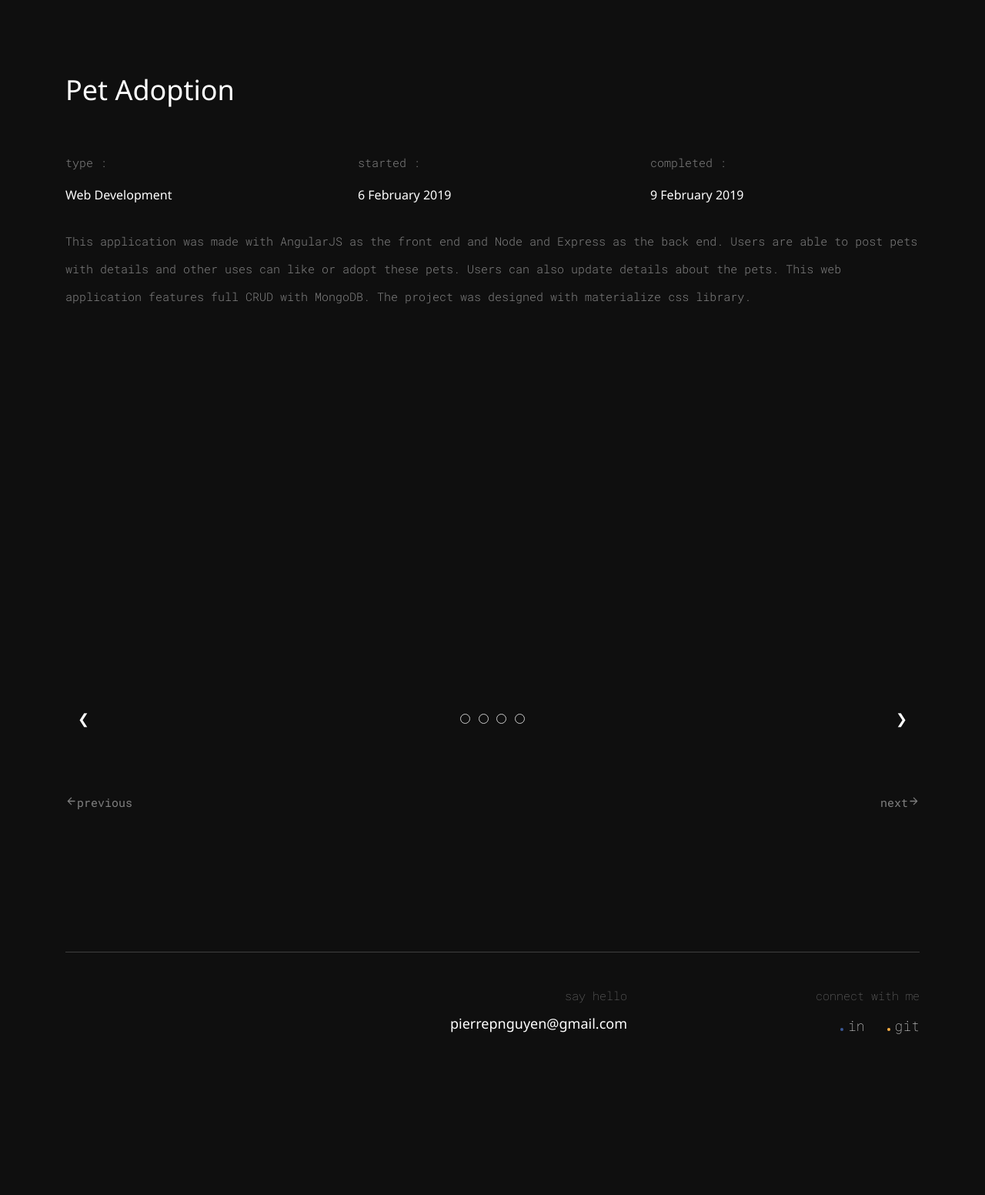
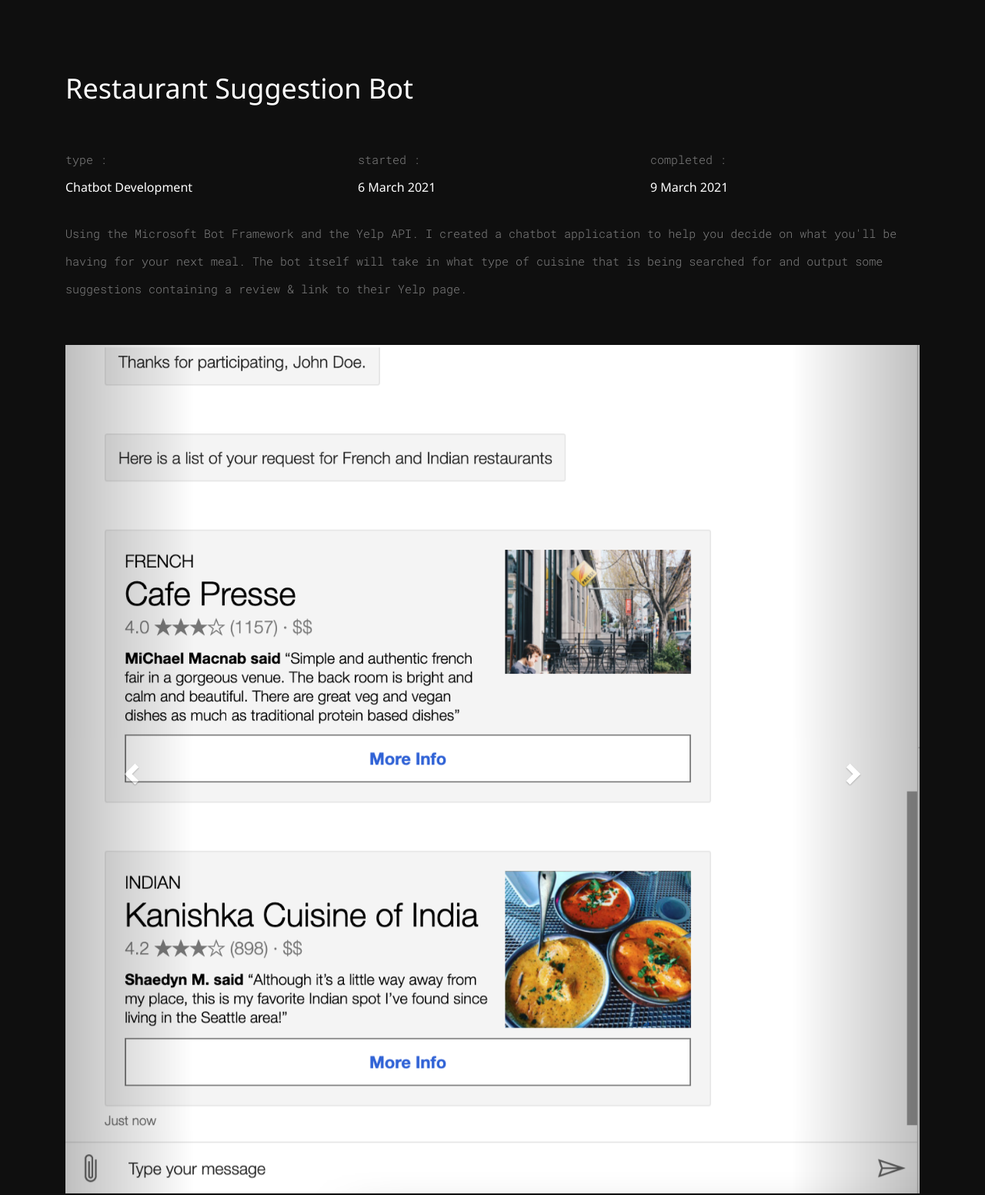
Before and after one commit to pierrepnguyen/portfolio, a plain HTML site: page project_2.html in a window 1280 px wide. Shown: the part 83-1635 px from the top of the page at 77% size. Before the commit the page ends 1579 px from the top, so only its background shows below. Drawn offline with nearby package versions, Linux system fonts and the light colour scheme.

Commit message:
updated projects

```diff
--- a/project_2.html
+++ b/project_2.html
@@ -5,14 +5,17 @@
       <meta name="viewport" content="width=device-width, initial-scale=1.0">
       <meta http-equiv="X-UA-Compatible" content="ie=edge">
       <link rel="shortcut icon" type="image/png" href="img/favicon.ico">
-      <title>Pet Adoption | Pierre Nguyen | Developer Portfolio</title>
+      <title>Restaurant Suggestion Bot | Pierre Nguyen | Developer Portfolio</title>
 
       <!-- stylesheet -->
       <link rel="stylesheet" href="style.css">
 
       <!-- bootstrap cdns -->
       <link rel="stylesheet" href="https://stackpath.bootstrapcdn.com/bootstrap/4.3.1/css/bootstrap.min.css">
+      <link rel="stylesheet" href="https://maxcdn.bootstrapcdn.com/bootstrap/3.4.1/css/bootstrap.min.css">
       <script src="https://stackpath.bootstrapcdn.com/bootstrap/4.3.1/js/bootstrap.min.js"></script>
+      <script src="https://ajax.googleapis.com/ajax/libs/jquery/3.5.1/jquery.min.js"></script>
+      <script src="https://maxcdn.bootstrapcdn.com/bootstrap/3.4.1/js/bootstrap.min.js"></script>
 
       <!-- google fonts -->
       <link href="https://fonts.googleapis.com/css?family=Roboto+Mono:100,100i,300,300i,400,400i,500,500i,700,700i" rel="stylesheet">
@@ -107,26 +110,26 @@
                     <div class="col-lg-12">
                         <br>
 
-                        <h1 class="wow fadeInUp" data-wow-delay="1s">Pet Adoption</h1><br><br>
+                        <h1 class="wow fadeInUp" data-wow-delay="1s">Restaurant Suggestion Bot</h1><br><br>
 
                         <div class="row">
                             <div class="col-lg-4">
                                 <p class="wow fadeInUp" data-wow-delay="1.2s">type :</p>
-                                <h6 class="wow fadeInUp" data-wow-delay="1.3s">Web Development</h6>
+                                <h6 class="wow fadeInUp" data-wow-delay="1.3s">Chatbot Development</h6>
                             </div>
 
                             <div class="col-lg-4">
                                 <p class="wow fadeInUp" data-wow-delay="1.4s">started :</p>
-                                <h6 class="wow fadeInUp" data-wow-delay="1.5s">6 February 2019</h6>
+                                <h6 class="wow fadeInUp" data-wow-delay="1.5s">6 March 2021</h6>
                             </div>
 
                             <div class="col-lg-4">
                                 <p class="wow fadeInUp" data-wow-delay="1.6s">completed :</p>
-                                <h6 class="wow fadeInUp" data-wow-delay="1.7s">9 February 2019</h6>
+                                <h6 class="wow fadeInUp" data-wow-delay="1.7s">9 March 2021</h6>
                             </div>
                         </div>
                         <br>
-                        <p class="wow fadeInUp" data-wow-delay="1.8s">This application was made with AngularJS as the front end and Node and Express as the back end. Users are able to post pets with details and other uses can like or adopt these pets. Users can also update details about the pets. This web application features full CRUD with MongoDB. The project was designed with materialize css library.</p>
+                        <p class="wow fadeInUp" data-wow-delay="1.8s">Using the Microsoft Bot Framework and the Yelp API. I created a chatbot application to help you decide on what you'll be having for your next meal. The bot itself will take in what type of cuisine that is being searched for and output some suggestions containing a review & link to their Yelp page.</p>
                     </div>
                 </div>
             </div>
@@ -141,19 +144,34 @@
                 <br><br>
                 <div class="row">
                     <div class="col-md-12">
-                      <div class="project wow fadeInUp w3-display-container" data-wow-delay="0.8s" style="max-width:100%">
-                        <img class="mySlides" src="img/Index.png" style="width:100%">
-                        <img class="mySlides" src="img/Add.png" style="width:100%">
-                        <img class="mySlides" src="img/Details.png" style="width:100%">
-                        <img class="mySlides" src="img/Edit.png" style="width:100%">
-                        <div class="w3-center w3-container w3-section w3-large w3-text-white w3-display-bottommiddle" style="width:100%">
-                          <div class="w3-left w3-hover-text-khaki" onclick="plusDivs(-1)">&#10094;</div>
-                          <div class="w3-right w3-hover-text-khaki" onclick="plusDivs(1)">&#10095;</div>
-                          <span class="w3-badge demo w3-border w3-transparent w3-hover-blue" onclick="currentDiv(1)"></span>
-                          <span class="w3-badge demo w3-border w3-transparent w3-hover-blue" onclick="currentDiv(2)"></span>
-                          <span class="w3-badge demo w3-border w3-transparent w3-hover-blue" onclick="currentDiv(3)"></span>
-                          <span class="w3-badge demo w3-border w3-transparent w3-hover-blue" onclick="currentDiv(4)"></span>
+                      <div id="myCarousel" class="carousel slide" data-ride="carousel">
+                        <!-- Indicators -->
+                        <ol class="carousel-indicators">
+                          <li data-target="#myCarousel" data-slide-to="0" class="active"></li>
+                          <li data-target="#myCarousel" data-slide-to="1"></li>
+                          <li data-target="#myCarousel" data-slide-to="2"></li>
+                        </ol>
+
+                        <!-- Wrapper for slides -->
+                        <div class="carousel-inner">
+                          <div class="item active">
+                            <img src="./img/ui_screen_1.PNG" alt="UI Screen 1">
+                          </div>
+
+                          <div class="item">
+                            <img src="./img/ui_screen_2.PNG" alt="UI Screen 2">
+                          </div>
                         </div>
+
+                        <!-- Left and right controls -->
+                        <a class="left carousel-control" href="#myCarousel" data-slide="prev">
+                          <span class="glyphicon glyphicon-chevron-left"></span>
+                          <span class="sr-only">Previous</span>
+                        </a>
+                        <a class="right carousel-control" href="#myCarousel" data-slide="next">
+                          <span class="glyphicon glyphicon-chevron-right"></span>
+                          <span class="sr-only">Next</span>
+                        </a>
                       </div>
                     </div>
                     <!-- <div class="col-md-4">
--- a/style.css
+++ b/style.css
@@ -301,6 +301,7 @@ h6 {
 
 .project1 {
   background: url(https://i.imgur.com/fy9jqxB.png) no-repeat 50% 50%;
+  cursor: pointer;
   background-size: contain;
 }
 
@@ -318,12 +319,13 @@ h6 {
 }
 
 .project2 {
-  background: url(https://images.unsplash.com/photo-1554831681-792a292b0dd9?ixlib=rb-1.2.1&ixid=eyJhcHBfaWQiOjEyMDd9&auto=format&fit=crop&w=1650&q=80) no-repeat 50% 50%;
+  background: url("./img/Cook_Animation_.gif") no-repeat;
+  cursor: pointer;
   background-size: cover;
 }
 
 .project2::after {
-  content: "Pet Adoption.";
+  content: "Restaurant Suggestion Bot.";
   font-family: "Roboto Mono";
   font-size: 36px;
   position: relative;
@@ -336,7 +338,8 @@ h6 {
 }
 
 .project3 {
-  background: url(https://images.unsplash.com/photo-1554260570-83dc2f46ef79?ixlib=rb-1.2.1&ixid=eyJhcHBfaWQiOjEyMDd9&auto=format&fit=crop&w=668&q=80) no-repeat 50% 50%;
+  background: url("./img/Drunk_Animation.gif") no-repeat 50% 50%;
+  cursor: pointer;
   background-size: cover;
 }
 
@@ -615,5 +618,5 @@ textarea:focus {
 }
 
 .projimage3 {
-  background: url(https://i.imgur.com/hViKjEI.gif) no-repeat 50% 70%;
+  background: url("https://i.imgur.com/hViKjEI.gif") no-repeat 50% 70%;
 }
```
Also changed, not shown: work.html (+2 -2 lines), img/ui_screen_1.PNG (added), img/ui_screen_2.PNG (added), 5 other files.
